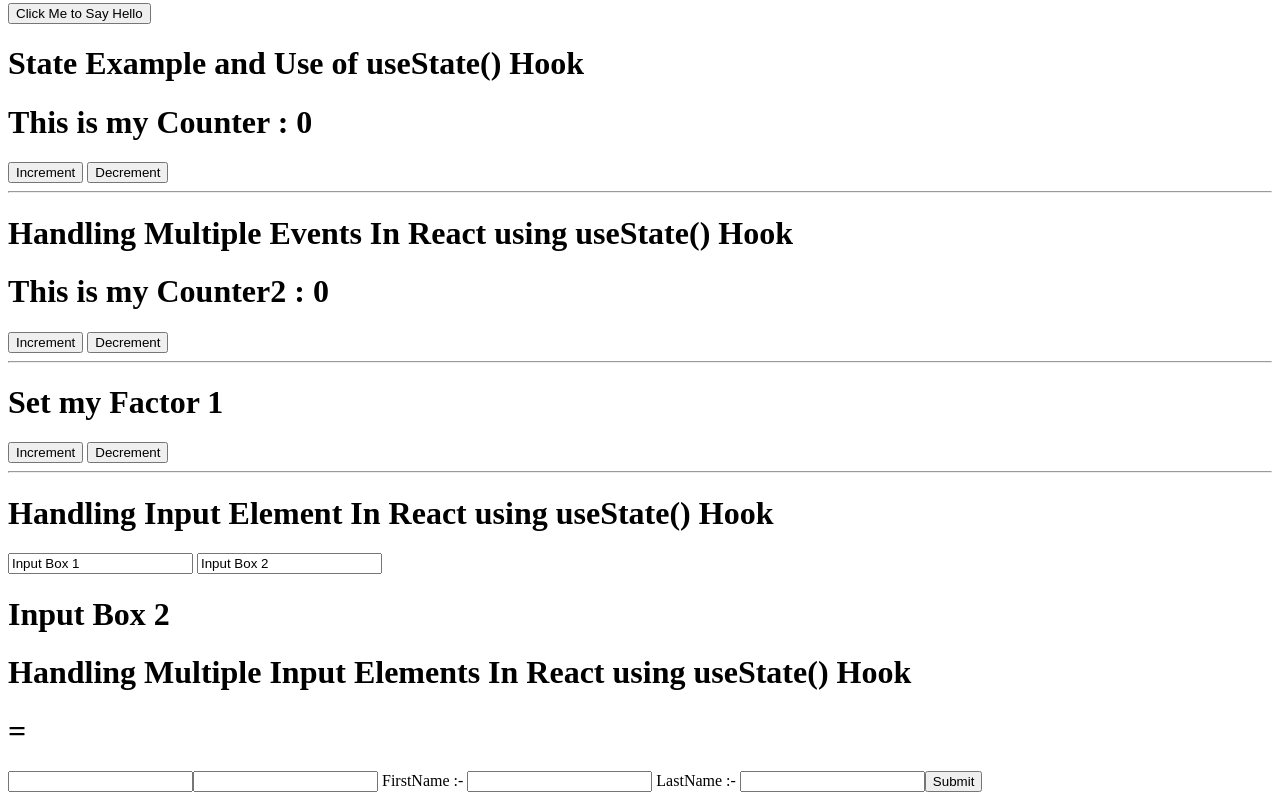
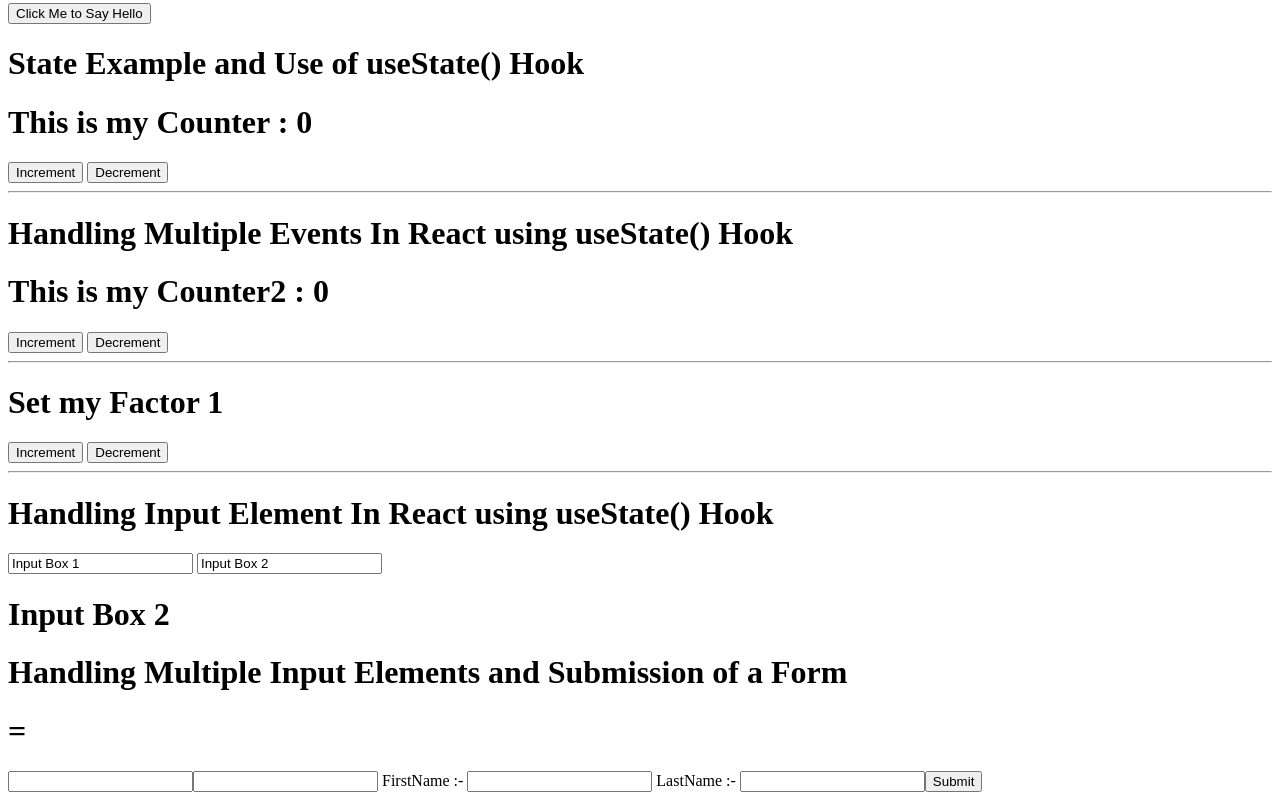
Before and after one commit to Madhav-P-2005/Code-With-React.js, a React (Vite) app in the folder vite-project/: page /bye in a window 1280 px wide. Shown: the part 2433-3233 px from the top of the page. Built offline with nearby package versions, Linux system fonts and the light colour scheme.

Commit message:
Learning Phase-5 Completed

```diff
--- a/vite-project/src/App.jsx
+++ b/vite-project/src/App.jsx
@@ -113,7 +113,7 @@ function App() {
 
 
       <div>
-        <h1> Handling Multiple Input Elements In React using useState() Hook </h1>
+        <h1> Handling Multiple Input Elements and Submission of a Form  </h1>
         <Form2/>
       </div>
     </>
```
